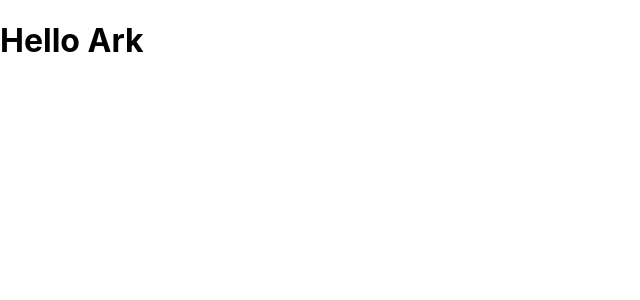
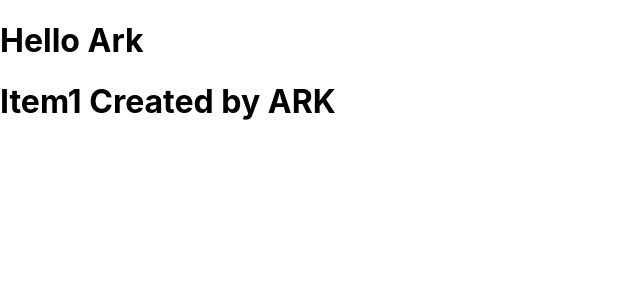
Before and after one commit to abdulrabkhan01/reactjs-practice, a React (Create React App) app in the folder my-react-app/: page / in a window 1280 px wide. Shown: the top 300 px of the page, without its empty margins (0-640 px from the left). Built offline with nearby package versions, Linux system fonts and the light colour scheme.

Commit message:
Custom Component Created

```diff
--- a/my-react-app/src/App.js
+++ b/my-react-app/src/App.js
@@ -1,9 +1,10 @@
 import './App.css';
-
+import Item from './components/Item.js';
 function App() {
   return (
     <div>
       <h1> Hello Ark </h1>
+      <Item></Item>
     </div>
   );
 }
--- /dev/null
+++ b/my-react-app/src/components/Item.js
@@ -0,0 +1,4 @@
+function Item() {
+    return <h1>Item1 Created by ARK</h1>
+}
+export default Item;
```
Also changed, not shown: 1 other file (tests, documents, lock files or other folders).
